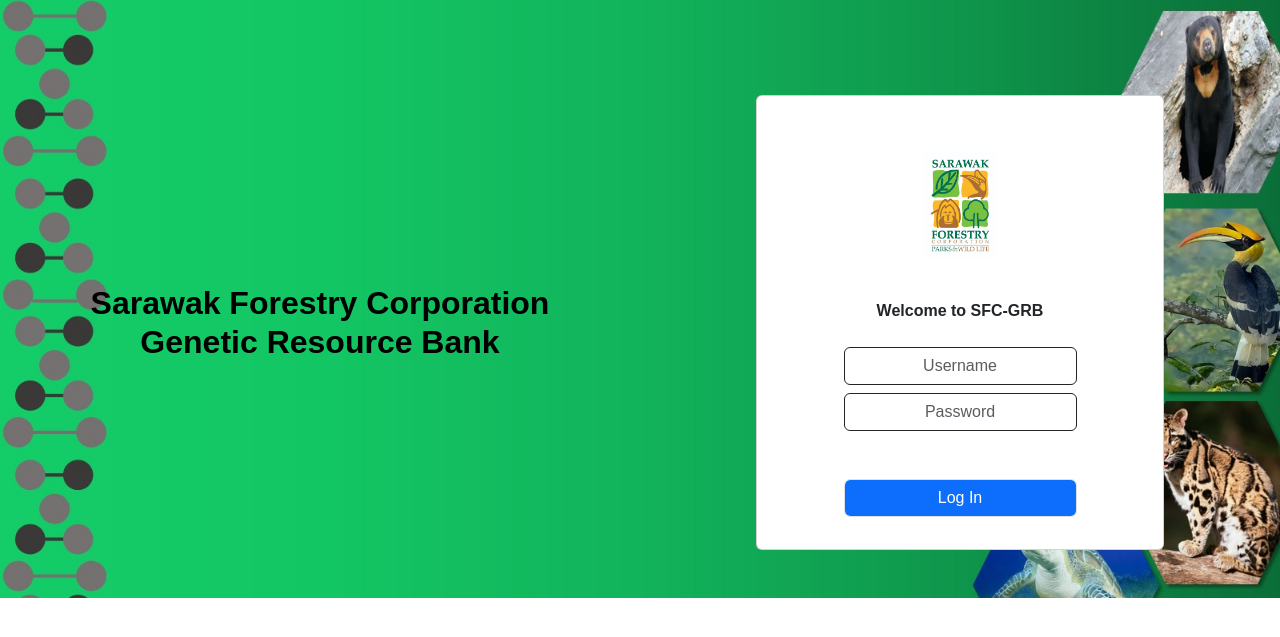
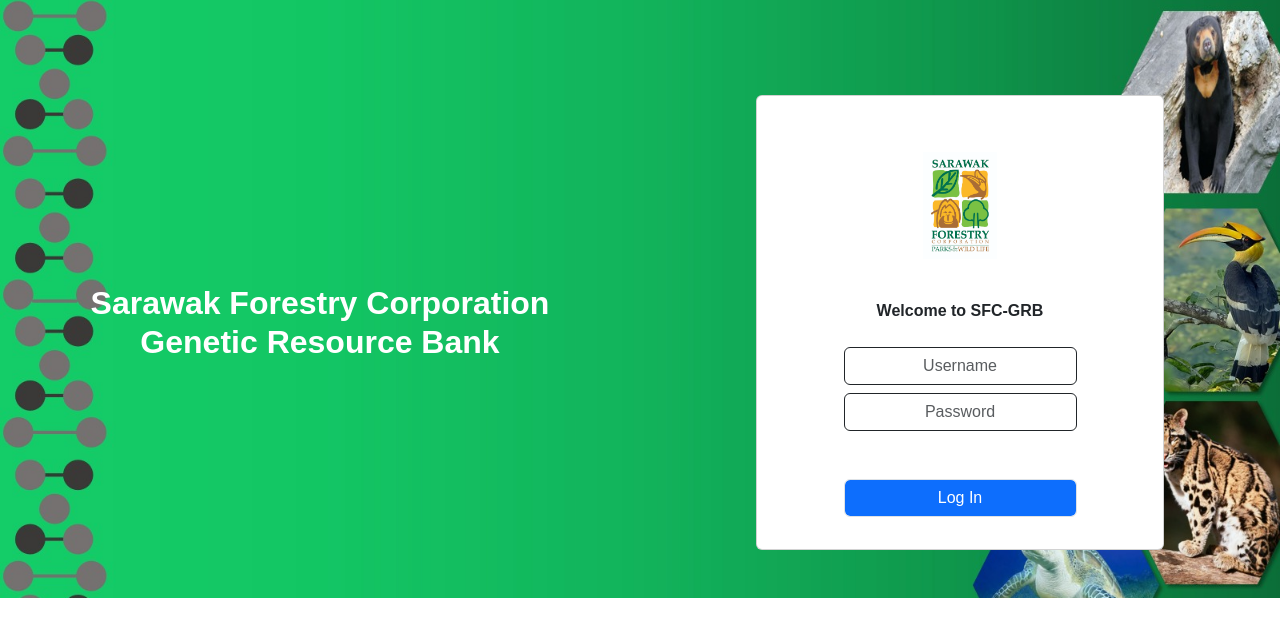
Before and after one commit to Gunslingahhh/SFC-GRB, a PHP site: page /php/login.php in a window 1280 px wide. Shown: the part 49-686 px from the top of the page. Run offline with PHP 8.4, Linux system fonts and the light colour scheme.

Commit message:
Change text from black to white

```diff
--- a/php/login.php
+++ b/php/login.php
@@ -18,7 +18,7 @@
         <div class="mt-5">
             <div class="d-flex wallpaper w-100 bg-light border-0">
                 <div class="w-50 mt-5 p-5 text-white text-center d-flex justify-content-center align-items-center" style="min-height: 100px;">
-                    <h2 class="card-title d-flex flex-column text-black fw-bold justify-content-center">
+                    <h2 class="card-title d-flex flex-column text-white fw-bold justify-content-center">
                         <span>Sarawak Forestry Corporation</span>
                         <span>Genetic Resource Bank</span>
                     </h2>
```
